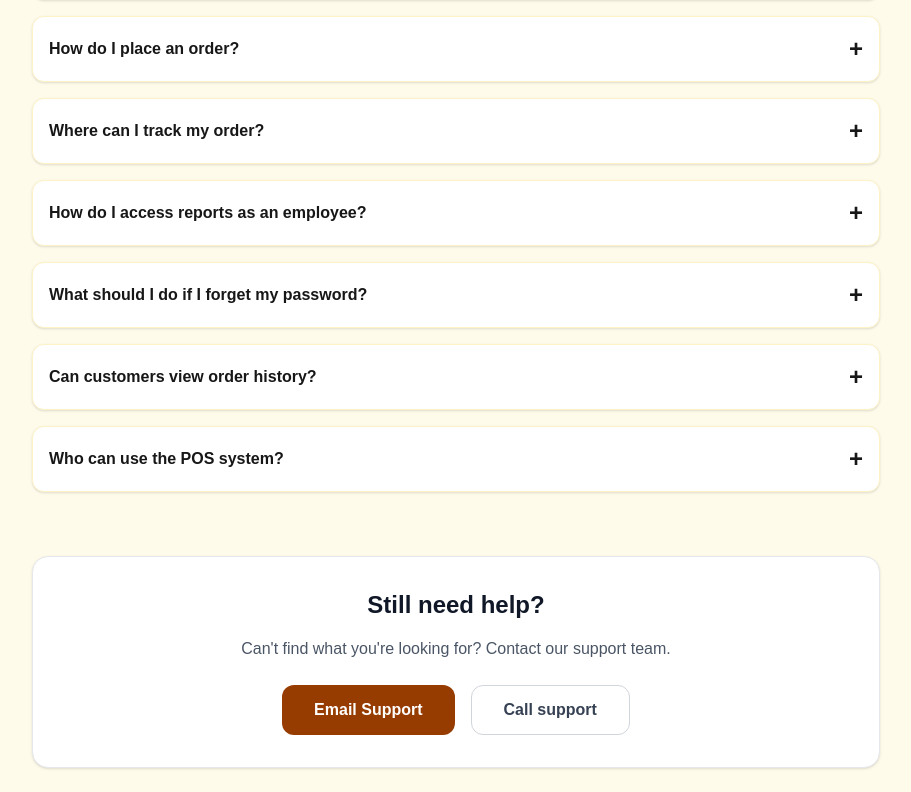
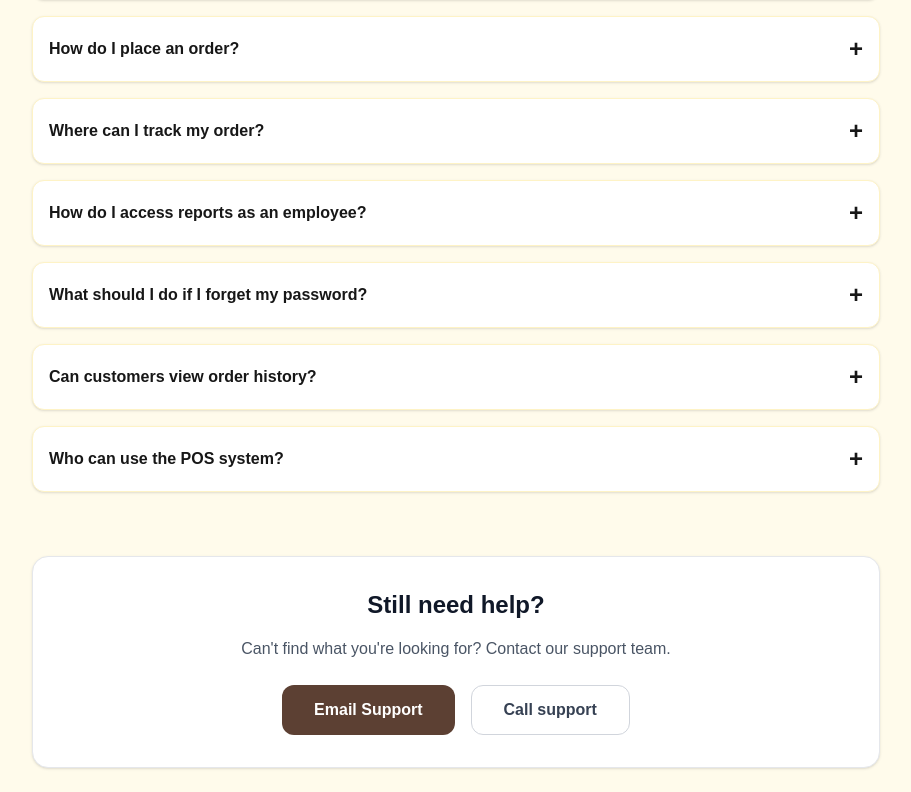
Before and after one commit to COS301-SE-2025/Coffee-Shop-Manager, a Next.js app in the folder koffieblik/: page /help in a window 1280 px wide. Shown: the part 297-1089 px from the top of the page, without its empty margins (184-1095 px from the left). Built offline with nearby package versions, Linux system fonts and the light colour scheme.

Commit message:
Updated FAQ page colours to use global css

```diff
--- a/koffieblik/src/app/help/page.tsx
+++ b/koffieblik/src/app/help/page.tsx
@@ -72,9 +72,9 @@ export default function HelpPage() {
           Can't find what you're looking for? Contact our support team.
         </p>
         <div className="flex flex-col sm:flex-row gap-4 justify-center">
-          <button className="px-8 py-3 bg-amber-800 text-white rounded-xl font-semibold hover:bg-amber-900 transition-colors duration-200 hover:scale-105 transform">
-            Email Support
-          </button>
+          <button className="px-8 py-3 text-white rounded-xl font-semibold transition-colors duration-200 hover:scale-105 transform" style={{backgroundColor: 'var(--primary-3)'}}>
+  Email Support
+</button>
           <button className="px-8 py-3 border border-gray-300 text-gray-700 rounded-xl font-semibold hover:bg-gray-50 transition-colors duration-200 hover:scale-105 transform">
            Call support
           </button>
```
